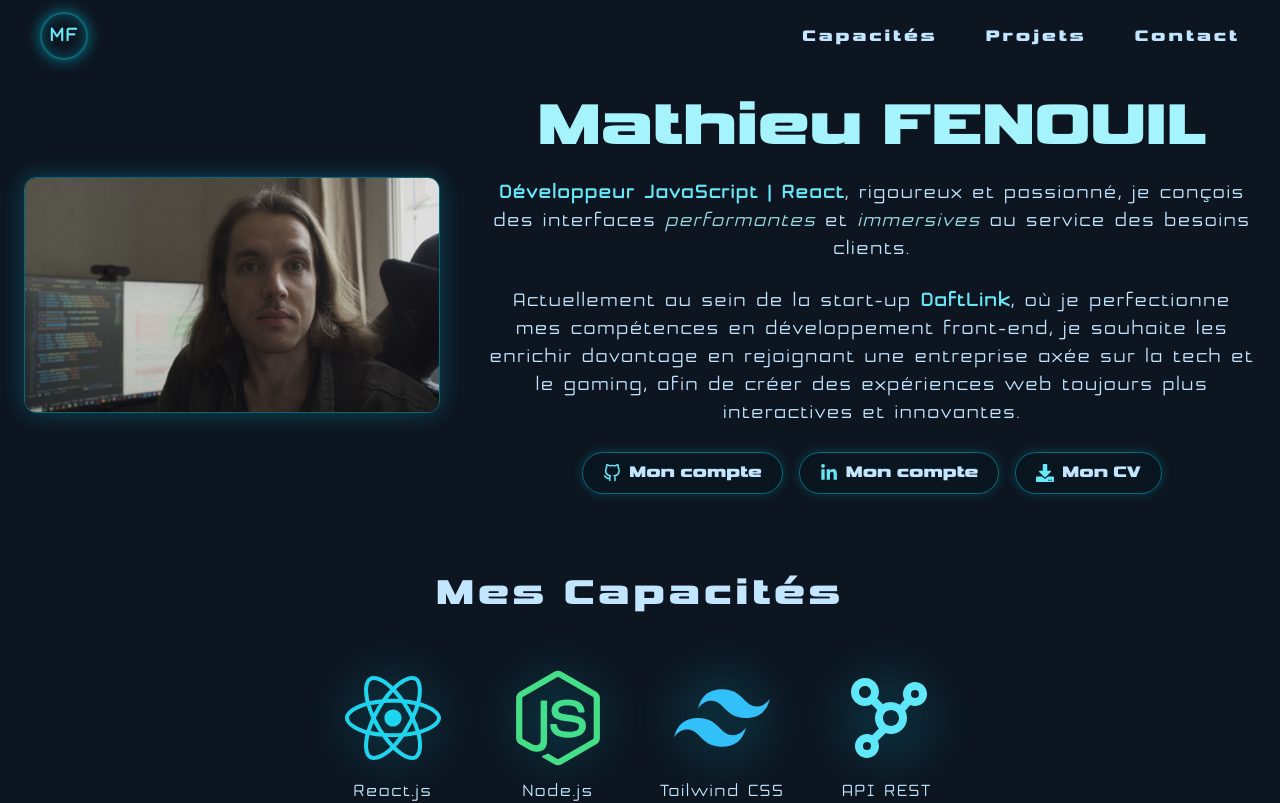
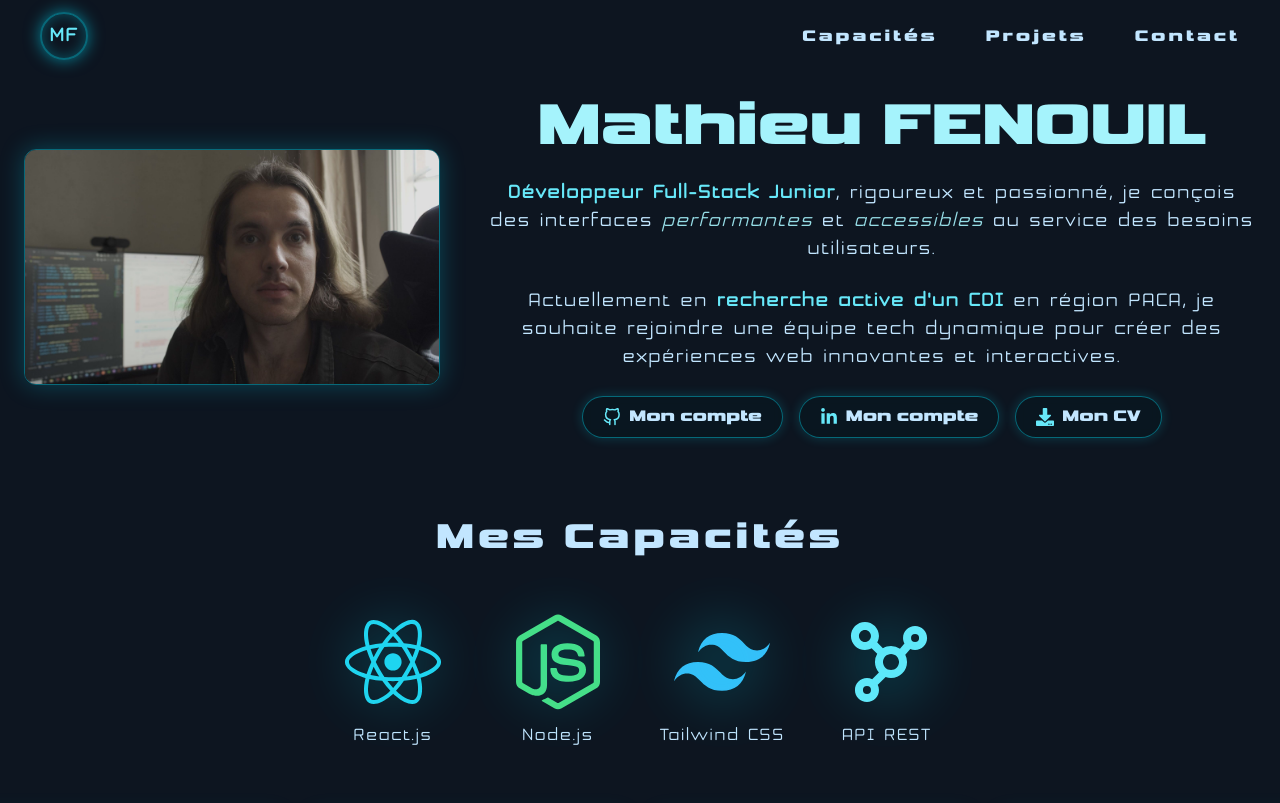
Before and after one commit to Matfen2/portfolio-mathieu-fenouil, a React (Create React App) app: page / in a window 1280 px wide. Shown: the top 803 px of the page. Built offline with nearby package versions, Linux system fonts and the light colour scheme.

Commit message:
Update Present.jsx

```diff
--- a/src/sections/Present.jsx
+++ b/src/sections/Present.jsx
@@ -66,21 +66,18 @@ export default function Present() {
 
           <p className="text-base sm:text-lg lg:text-xl lg:text-center leading-relaxed" style={{ fontFamily: "Honor", letterSpacing: "1.8px", color: "var(--text)"}}>
             <span className="font-semibold text-cyan-300">
-              Développeur JavaScript | React
+              Développeur Full-Stack Junior
             </span>
             , rigoureux et passionné, je conçois des interfaces{" "}
             <span className="italic text-cyan-200/90">performantes</span> et{" "}
-            <span className="italic text-cyan-200/90">immersives</span> au
-            service des besoins clients.
+            <span className="italic text-cyan-200/90">accessibles</span> au
+            service des besoins utilisateurs.
           </p>
 
           <p className="text-sm sm:text-lg lg:text-xl lg:text-center leading-relaxed" style={{ fontFamily: "Honor", letterSpacing: "1.8px", color: "var(--text)"}}>
-            Actuellement au sein de la start-up{" "}
-            <span className="text-cyan-300 font-semibold">DaftLink</span>, où je
-            perfectionne mes compétences en développement front-end, je souhaite
-            les enrichir davantage en rejoignant une entreprise axée sur la tech
-            et le gaming, afin de créer des expériences web toujours plus
-            interactives et innovantes.
+            Actuellement en <span className="text-cyan-300 font-semibold">recherche active d'un CDI</span> en région PACA,
+            je souhaite rejoindre une équipe tech dynamique pour créer des
+            expériences web innovantes et interactives.
           </p>
 
           {/* ==== BOUTONS ==== */}
```
